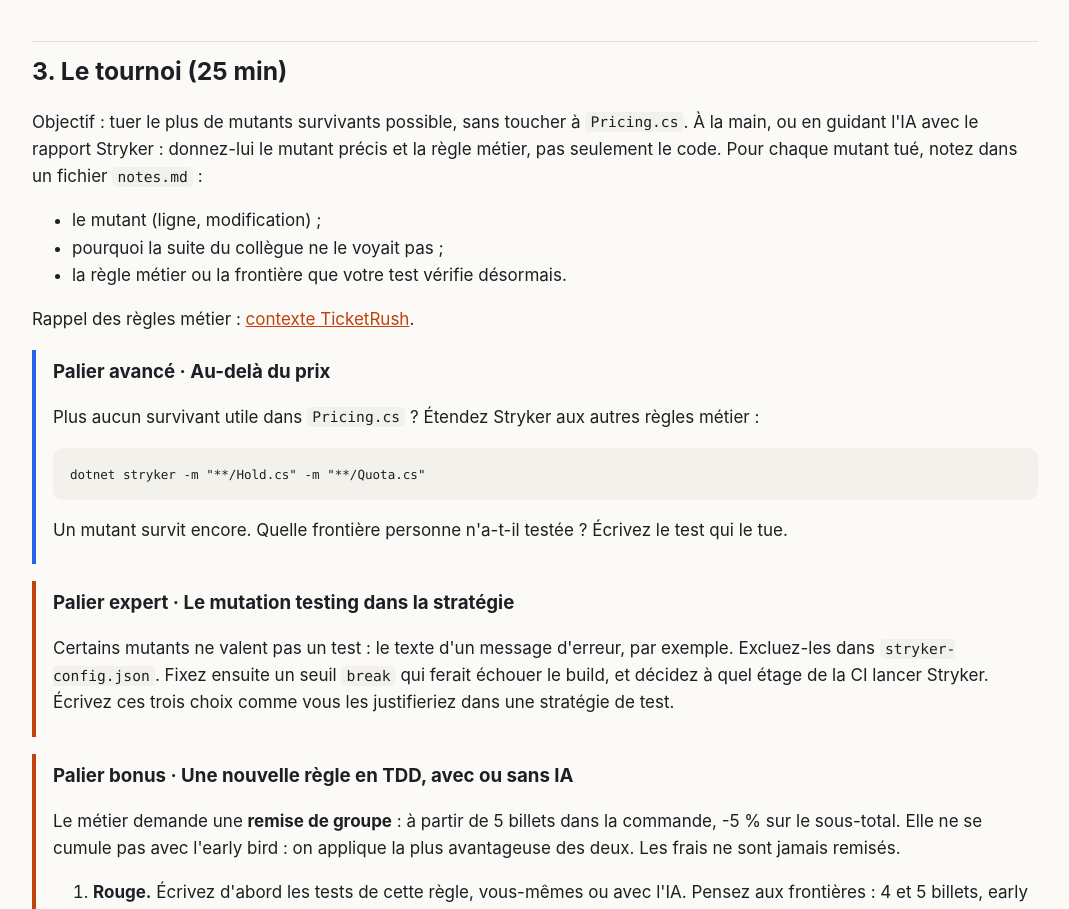
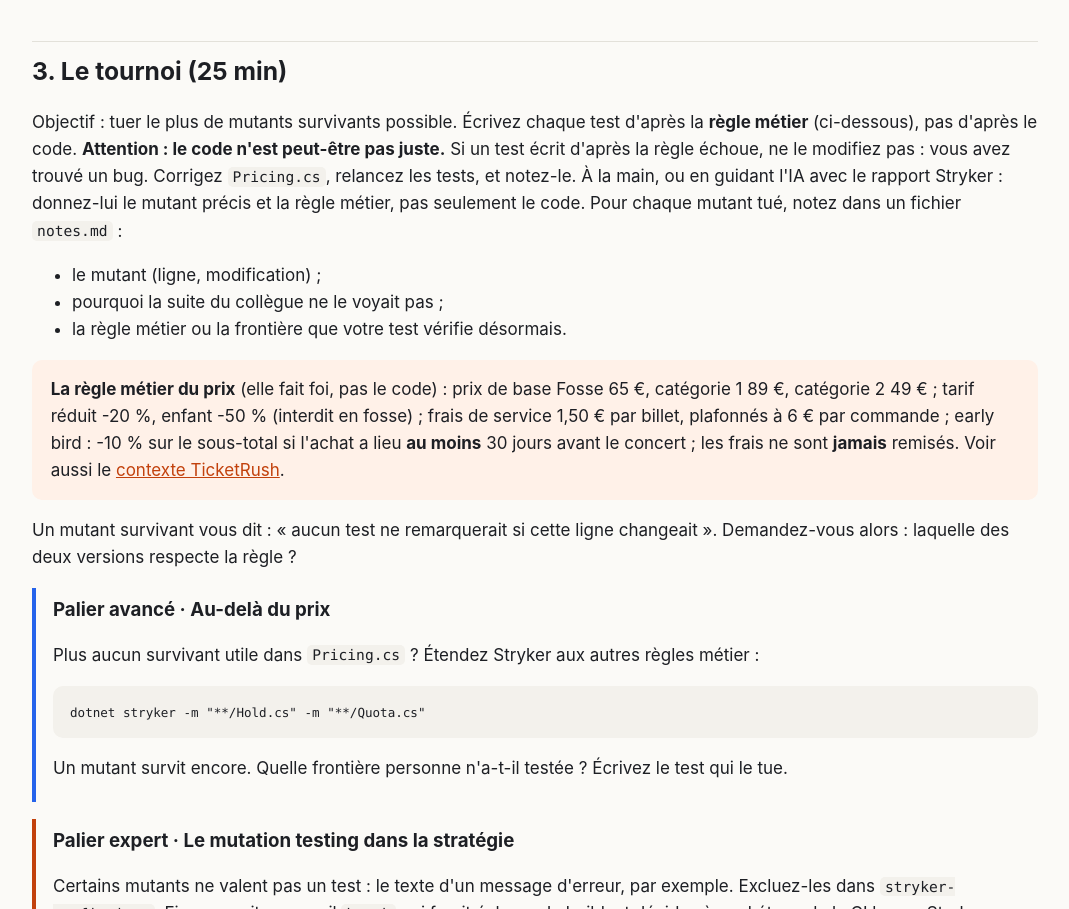
Before and after one commit to Niaderwind2/ticketrush, a plain HTML site: page docs/lab-2.html in a window 1280 px wide. Shown: the part 1140-2049 px from the top of the page, without its empty margins (105-1174 px from the left). Drawn offline with Linux system fonts and the light colour scheme.

Commit message:
Lab 2 : consigne de chasse aux bugs guidée par les mutants, règle du prix rappelée
Co-Authored-By: Claude Opus 5.5 <noreply@anthropic.com>
Claude-Session: https://claude.ai/code/session_01FG35i2XC9Yv31NgqSNop2H

```diff
--- a/docs/lab-2.html
+++ b/docs/lab-2.html
@@ -43,13 +43,14 @@ dotnet stryker</code></pre>
 <p>Ouvrez le rapport HTML (<code>StrykerOutput/…/reports/mutation-report.html</code>). Chaque mutant survivant y est montré dans le code. Choisissez-en trois et, pour chacun, répondez en une phrase : quel bug réel ce mutant représente-t-il, et quel test existant aurait dû le voir ?</p>
 
 <h2>3. Le tournoi (25 min)</h2>
-<p>Objectif : tuer le plus de mutants survivants possible, sans toucher à <code>Pricing.cs</code>. À la main, ou en guidant l'IA avec le rapport Stryker : donnez-lui le mutant précis et la règle métier, pas seulement le code. Pour chaque mutant tué, notez dans un fichier <code>notes.md</code> :</p>
+<p>Objectif : tuer le plus de mutants survivants possible. Écrivez chaque test d'après la <strong>règle métier</strong> (ci-dessous), pas d'après le code. <strong>Attention : le code n'est peut-être pas juste.</strong> Si un test écrit d'après la règle échoue, ne le modifiez pas : vous avez trouvé un bug. Corrigez <code>Pricing.cs</code>, relancez les tests, et notez-le. À la main, ou en guidant l'IA avec le rapport Stryker : donnez-lui le mutant précis et la règle métier, pas seulement le code. Pour chaque mutant tué, notez dans un fichier <code>notes.md</code> :</p>
 <ul>
 <li>le mutant (ligne, modification) ;</li>
 <li>pourquoi la suite du collègue ne le voyait pas ;</li>
 <li>la règle métier ou la frontière que votre test vérifie désormais.</li>
 </ul>
-<p>Rappel des règles métier : <a href="contexte.html#metier">contexte TicketRush</a>.</p>
+<div class="callout"><p><strong>La règle métier du prix</strong> (elle fait foi, pas le code) : prix de base Fosse 65 €, catégorie 1 89 €, catégorie 2 49 € ; tarif réduit -20 %, enfant -50 % (interdit en fosse) ; frais de service 1,50 € par billet, plafonnés à 6 € par commande ; early bird : -10 % sur le sous-total si l'achat a lieu <strong>au moins</strong> 30 jours avant le concert ; les frais ne sont <strong>jamais</strong> remisés. Voir aussi le <a href="contexte.html#metier">contexte TicketRush</a>.</p></div>
+<p>Un mutant survivant vous dit : « aucun test ne remarquerait si cette ligne changeait ». Demandez-vous alors : laquelle des deux versions respecte la règle ?</p>
 
 <div class="palier avance">
 <h3>Palier avancé · Au-delà du prix</h3>
```
